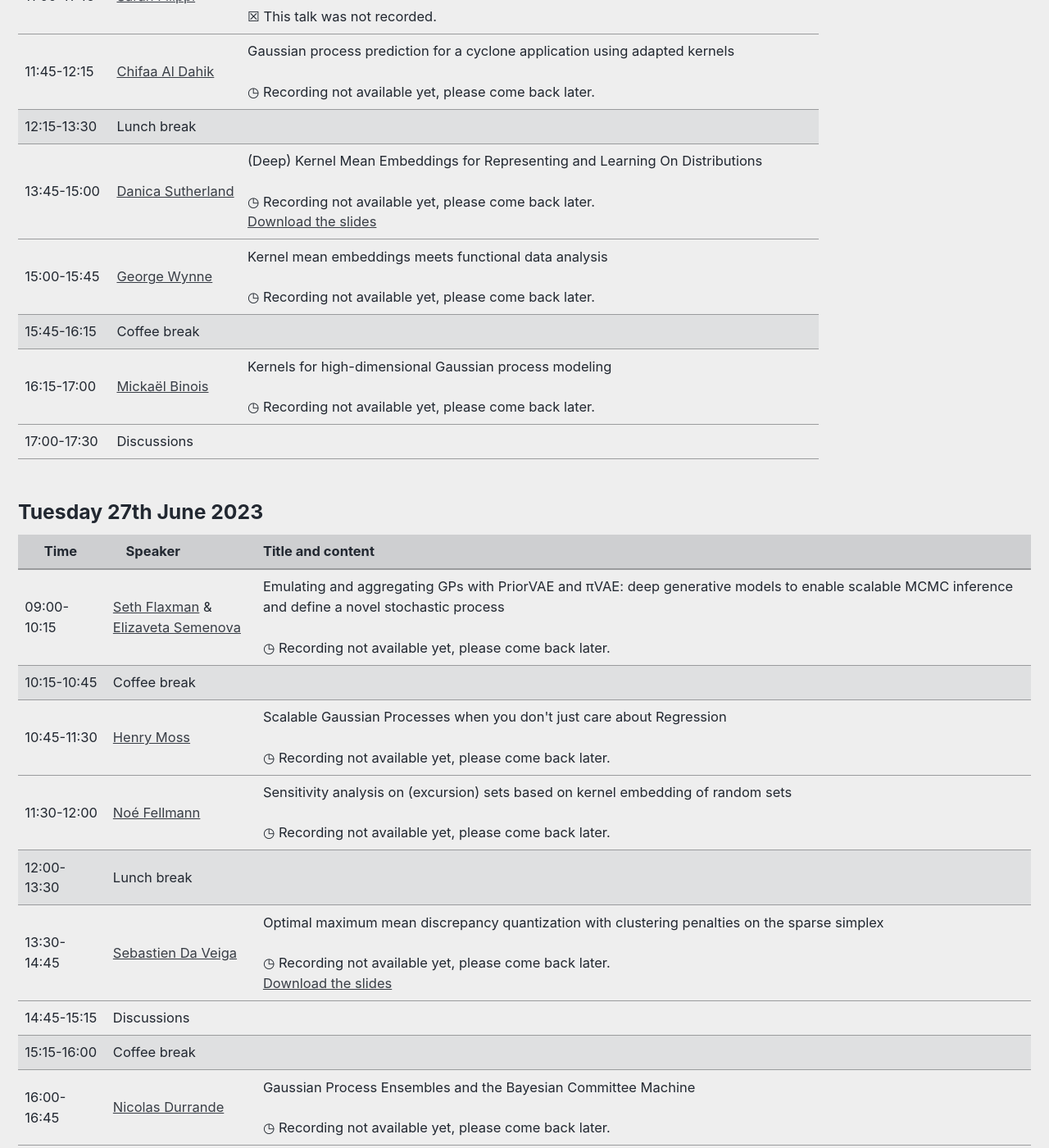
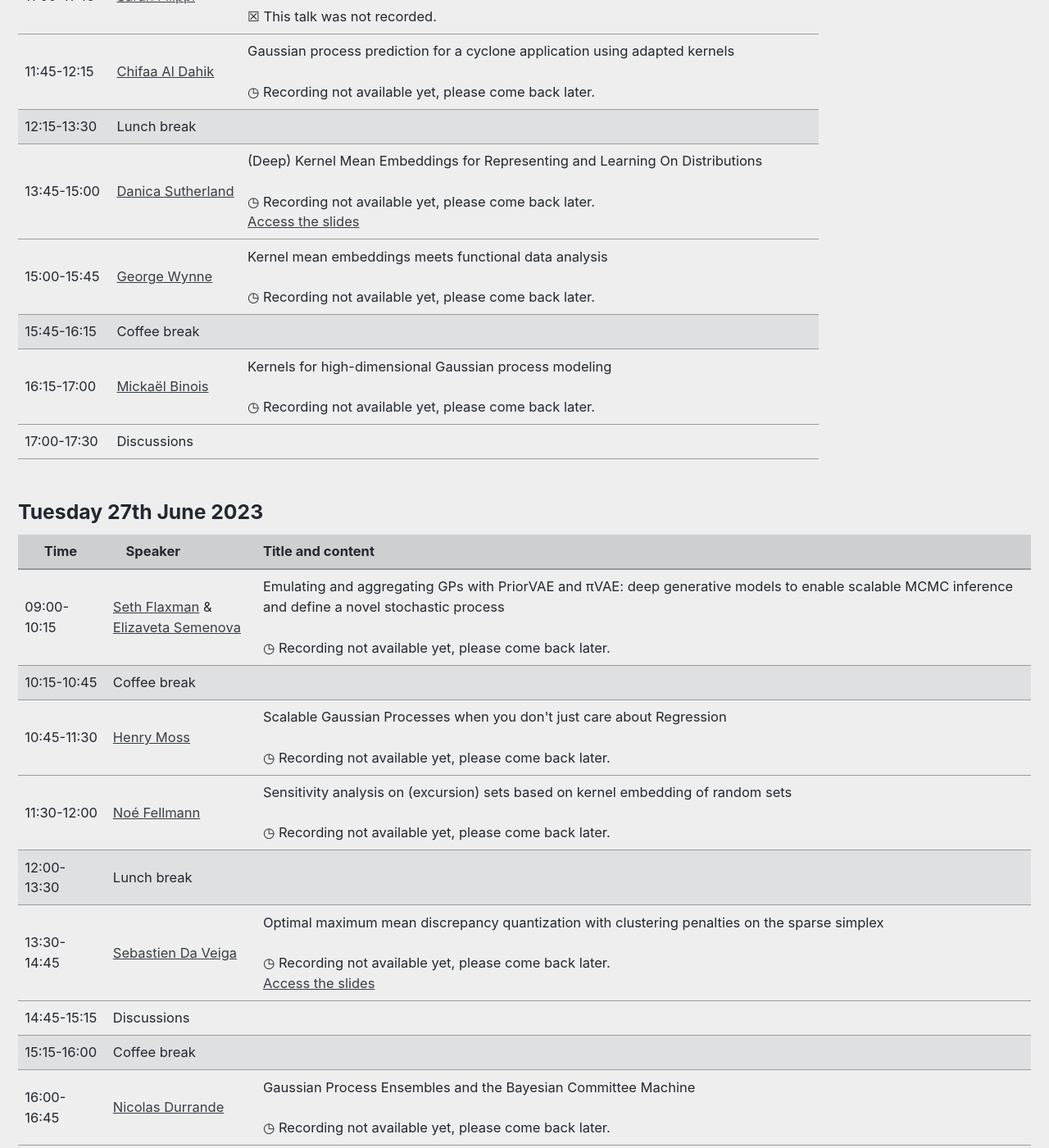
Before and after one commit to LIKE23-Bern/LIKE23-Bern.github.io, a Jekyll site: the page built from _pages/program.md, in a window 1280 px wide and 1400 px high, scrolled down 934 px. Shown: the whole window at 82% size. Built offline with Jekyll 4.4.1, drawn with Linux system fonts in a browser that asks for light colours; cached includes are drawn as plain includes; some of the changed text lies outside the part shown.

Commit message:
Update program.md

```diff
--- a/_pages/program.md
+++ b/_pages/program.md
@@ -105,7 +105,7 @@ header:
 		<td>
 		   (Deep) Kernel Mean Embeddings for Representing and Learning On Distributions<br />
 		   <br /> &#9719; Recording not available yet, please come back later. <br />
-		    <a href="https://djsutherland.ml/slides/like23.pdf">Download the slides</a>
+		    <a href="https://djsutherland.ml/slides/like23.pdf">Access the slides</a>
 	    </td>
 	</tr>
     <tr>
@@ -213,7 +213,7 @@ header:
 		<td>
 		   Optimal maximum mean discrepancy quantization with clustering penalties on the sparse simplex<br />
 		   <br /> &#9719; Recording not available yet, please come back later. <br />
-		    <a href="https://like23-bern.github.io/assets/slides/QuantizationMMD_DaVeiga_LIKE2023.pdf">Download the slides</a>
+		    <a href="https://like23-bern.github.io/assets/slides/QuantizationMMD_DaVeiga_LIKE2023.pdf">Access the slides</a>
 	    </td>
 	</tr>
     <tr>
@@ -286,7 +286,7 @@ header:
 		</td>
 		<td>
 		   Kernel Cumulant Embedding<br />
-		    <a href="https://like23-bern.github.io/assets/slides/2023_06_28_Zoltan_Szabo_invited_talk_LIKE23.pdf">Download the slides</a>
+		    <a href="https://like23-bern.github.io/assets/slides/2023_06_28_Zoltan_Szabo_invited_talk_LIKE23.pdf">Access the slides</a>
 	    </td>
 	</tr>
   <tr class="coffee-break">
```
